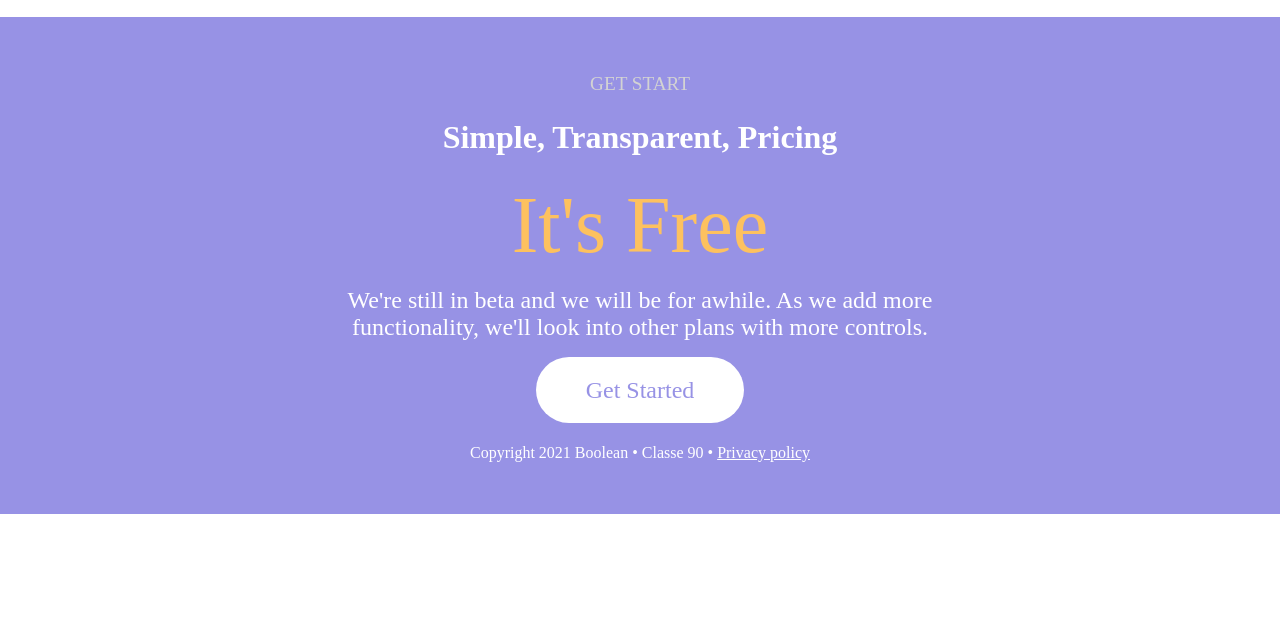
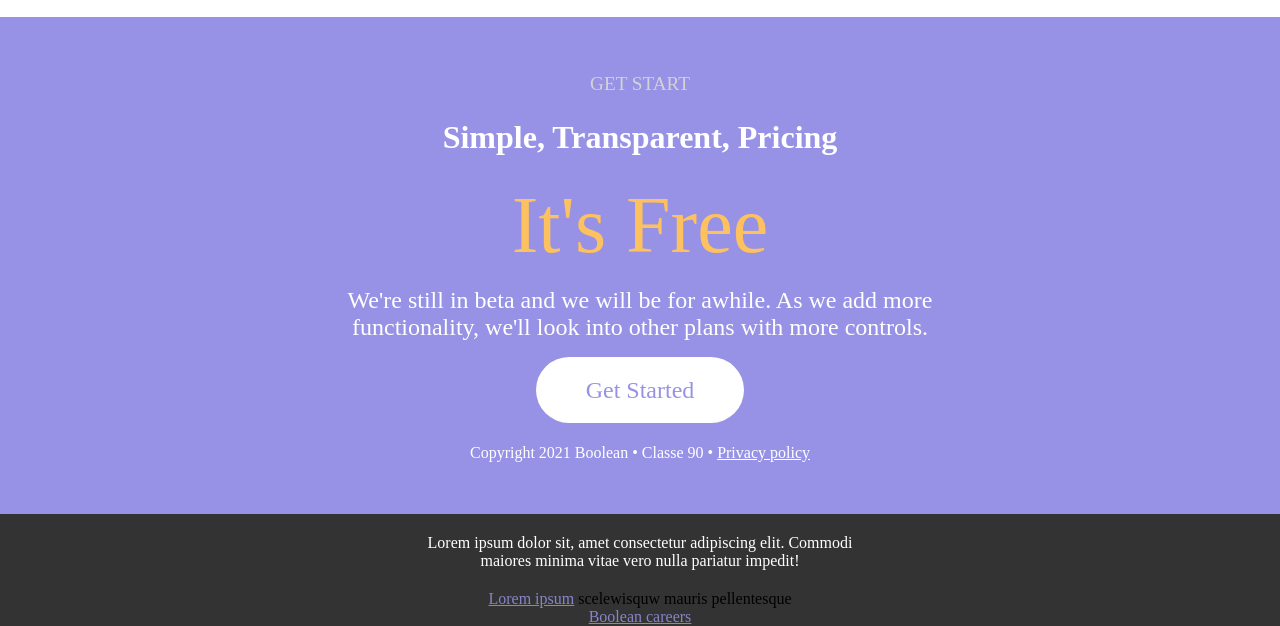
Before and after one commit to Luigidefilippo/htmlcss-responsive-layout, a plain HTML site: page index.html in a window 1280 px wide. Shown: the part 3812-4438 px from the top of the page. Before the commit the page ends 4326 px from the top, so only its background shows below. Drawn offline with Linux system fonts and the light colour scheme.

Commit message:
footer ultimato e coorezioni

```diff
--- a/css/style.css
+++ b/css/style.css
@@ -455,7 +455,7 @@ content img {
 
 .button-linkedin {
     background-color: #9792e5;
-    padding: 3px;
+    padding: 10px;
     border-radius: 20px;
 }
 
@@ -529,3 +529,20 @@ content img {
 .copyright a{
     text-decoration: underline;
 }
+.bc-secondfooter{
+    background-color: #333333;
+}
+.second{
+    width: 50%;
+    text-align: center;
+    margin: 0 auto;
+}
+.second-text{
+    padding: 20px 0;
+    color: white;
+    font-size: 1rem;
+}
+.second-a{
+    text-decoration: underline;
+    color: #8884ca;
+}
--- a/index.html
+++ b/index.html
@@ -282,6 +282,16 @@
             </div>
         </div>
         <!-- SECOND FOOTERT -->
+        <div class="bc-secondfooter">
+            <div class="container">
+                <div class="second">
+                    <p class="second-text">Lorem ipsum dolor sit, amet consectetur adipiscing elit. Commodi maiores minima vitae vero nulla pariatur impedit!</p>
+
+                    <p class="second-p"> <a href="" class="second-a">Lorem ipsum</a> scelewisquw mauris pellentesque <br> <a href="" class="second-a">Boolean careers</a></p>
+                </div>
+                </div>
+            </div>
+        </div>
 
     </footer>
     <!-- /FOOTER -->
```
